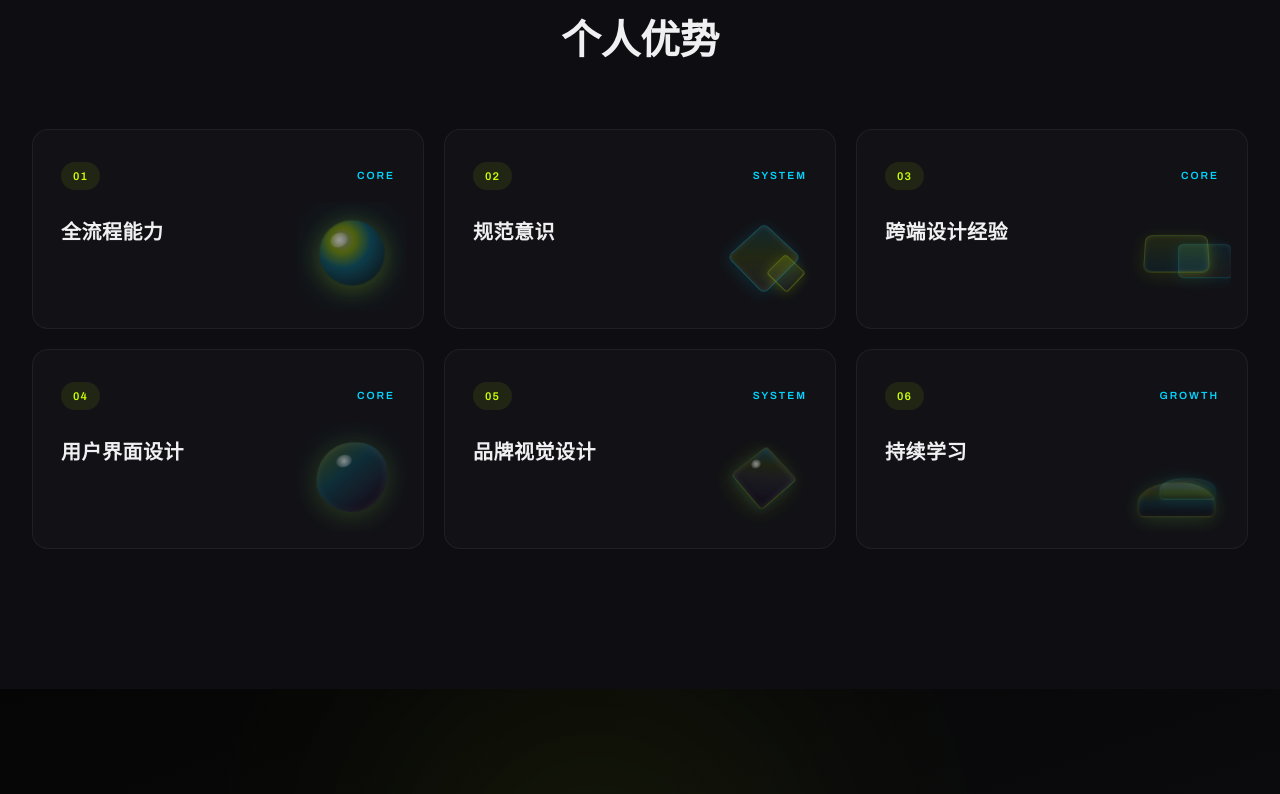
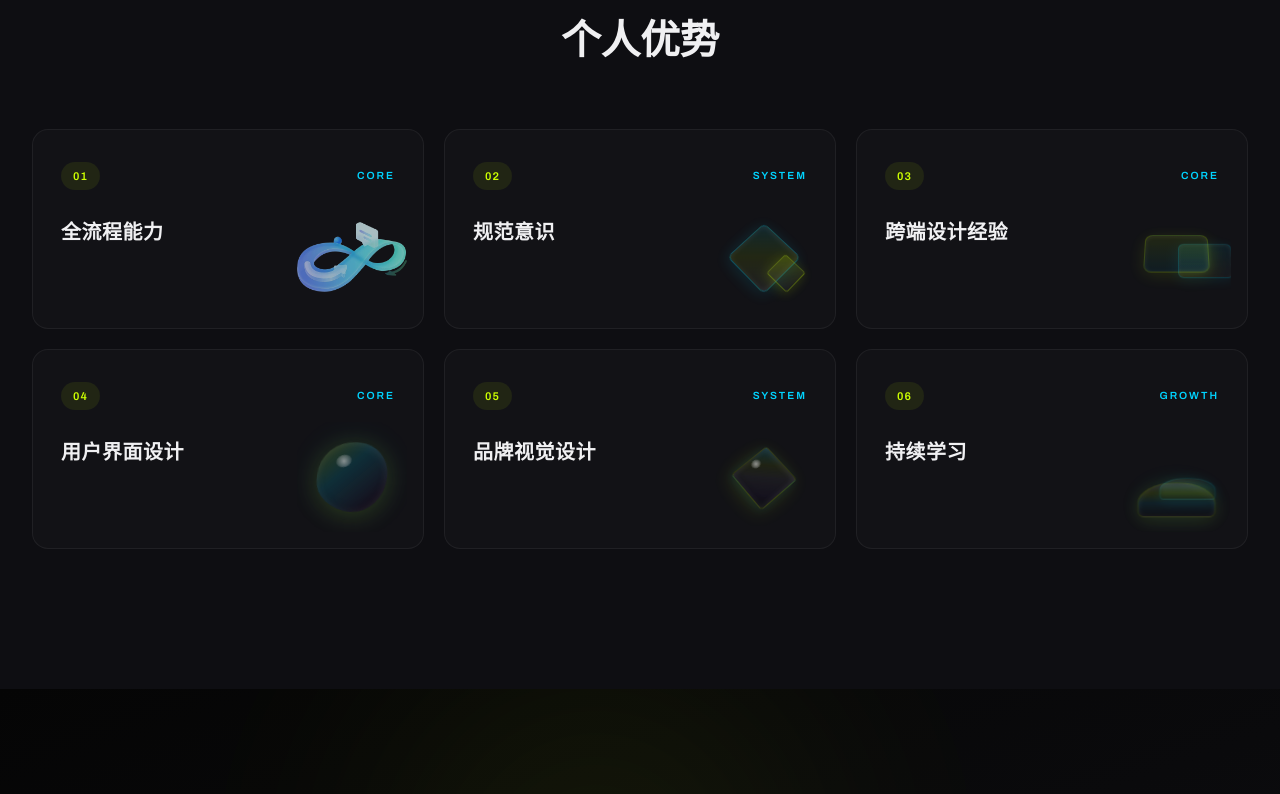
Before and after one commit to ltian869166-max/ai_log, a React (Vite) app: page / in a window 1280 px wide. Shown: the part 4686-5480 px from the top of the page. Built offline with nearby package versions, Linux system fonts and the light colour scheme.

Commit message:
feat: 全流程能力卡片视觉元素替换为实际图片

```diff
--- a/src/components/Skills.css
+++ b/src/components/Skills.css
@@ -99,6 +99,19 @@
 .skill-card:hover .skill-visual {
   opacity: 0.85;
   transform: scale(1.08);
+}
+
+/* ===== Image-based visual ===== */
+.skill-visual-img {
+  display: flex;
+  align-items: center;
+  justify-content: center;
+}
+.skill-visual-img img {
+  width: 100%;
+  height: 100%;
+  object-fit: contain;
+  border-radius: 12px;
 }
 
 /* ===== 3D Glass Sphere ===== */
--- a/src/components/Skills.jsx
+++ b/src/components/Skills.jsx
@@ -1,4 +1,5 @@
 import './Skills.css';
+import skillSphereImg from '../assets/skill-sphere.png';
 
 const skills = [
   {
@@ -7,6 +8,7 @@ const skills = [
     title: '全流程能力',
     desc: '从需求分析、视觉设计到开发落地，独立负责项目全流程，确保设计从概念到交付的高质量呈现。',
     shape: 'sphere',
+    image: skillSphereImg,
   },
   {
     num: '02',
@@ -62,7 +64,13 @@ export default function Skills() {
                 <span className="skill-tag">{skill.tag}</span>
               </div>
               <h3 className="skill-title">{skill.title}</h3>
-              <div className={`skill-visual skill-visual-${skill.shape}`} aria-hidden="true" />
+              {skill.image ? (
+                <div className="skill-visual skill-visual-img" aria-hidden="true">
+                  <img src={skill.image} alt="" />
+                </div>
+              ) : (
+                <div className={`skill-visual skill-visual-${skill.shape}`} aria-hidden="true" />
+              )}
               <p className="skill-desc">{skill.desc}</p>
             </div>
           ))}
```
Also changed, not shown: src/assets/skill-sphere.png (added).
